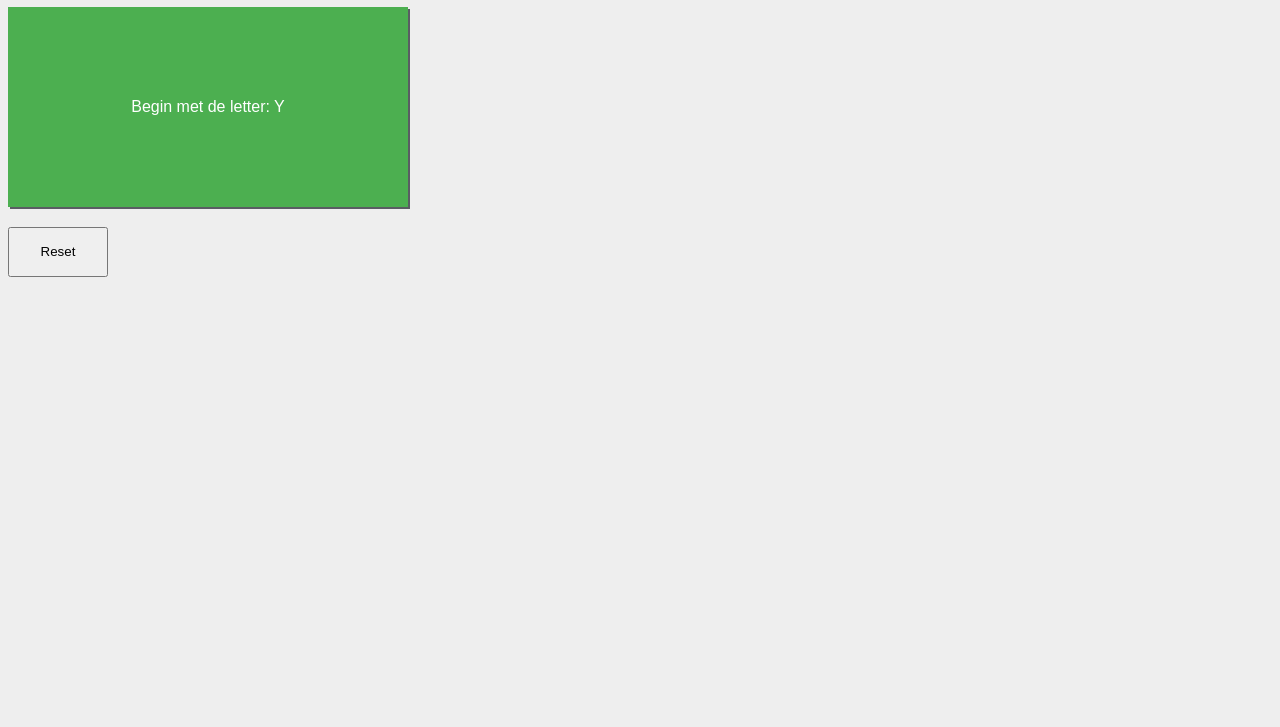
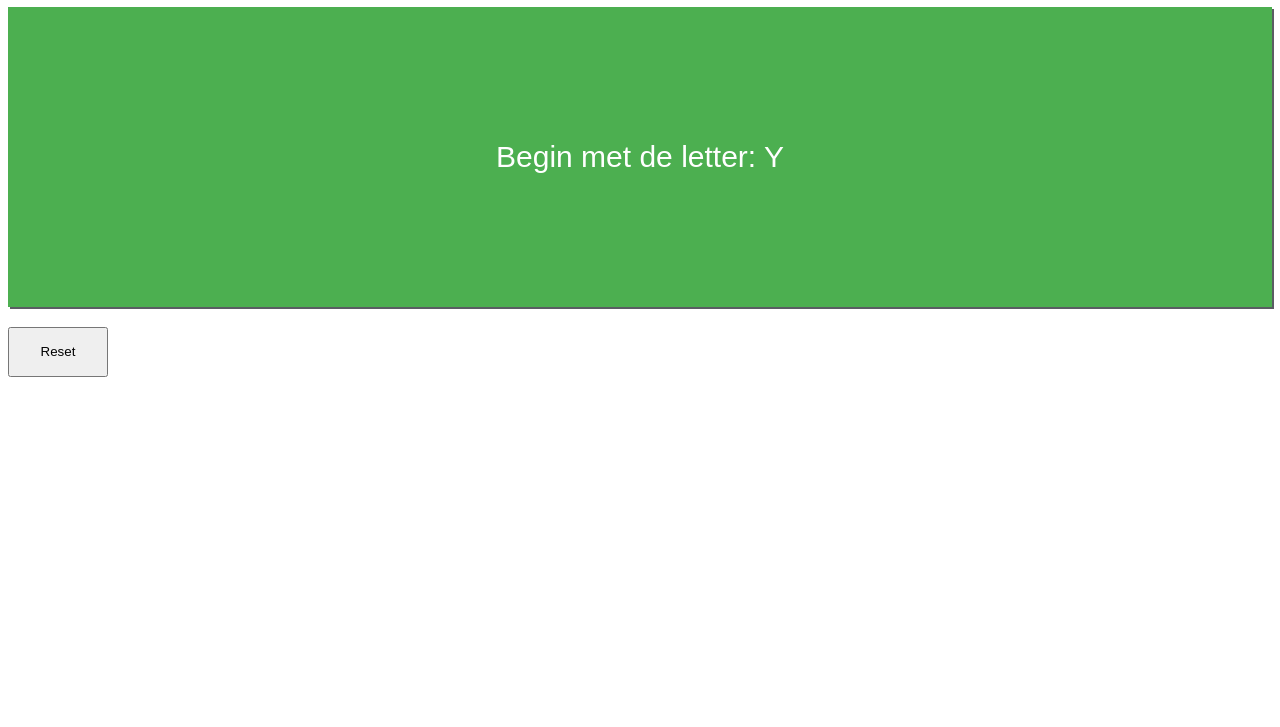
Before and after one commit to sjorstweet/sjorstweet.github.io, a plain HTML site: page index.html in a window 1280 px wide. Shown: the part 73-800 px from the top of the page. Drawn offline with Linux system fonts and the light colour scheme.

Commit message:
responsive ofzo

```diff
--- a/scriptie.js
+++ b/scriptie.js
@@ -1,7 +1,4 @@
-let container = document.getElementById('container')
 let button = document.getElementById('button')
-
-let currentIndex = 0
 
 let prompts = [
     "Flora",
@@ -98,12 +95,12 @@ let newPrompts = [
 ];
 
 prompts = prompts.concat(newPrompts)
-
 prompts = this.shuffle(prompts)
 
 const string = "abcdefghijklmnopqrstuvwxyz";
 this.button.innerHTML = ("Begin met de letter: " + string[Math.floor(Math.random() * string.length)].toUpperCase())
 
+let currentIndex = 0
 function nextCategory(){
     this.button.innerHTML = prompts[currentIndex];
     currentIndex++
--- a/style.css
+++ b/style.css
@@ -1,5 +1,6 @@
+@media screen and (max-width : 3000px) {
     body{
-    background-color: #eeeeee;
+        touch-action: manipulation;
     }
 
     h1{
@@ -12,6 +13,7 @@ h1{
         height: 200px;
         white-space: normal;
         word-wrap: break-word;
+        touch-action: manipulation;
 
         box-shadow: 2px 2px #5a5d63;
 
@@ -29,4 +31,46 @@ h1{
         margin: 20px 0 0 0;
         width: 100px;
         height: 50px;
+        touch-action: manipulation;
     }
+}
+
+@media screen and (min-width : 500px) and (max-width : 1500px) {
+    body{
+        touch-action: manipulation;
+    }
+
+    h1{
+        color: #075ee0;
+        text-shadow: 0px 1px black;
+    }
+
+    #container{
+        width: auto;
+    }
+
+    #button{
+        width: 100%;
+        height: 300px;
+        white-space: normal;
+        word-wrap: break-word;
+        box-shadow: 2px 2px #5a5d63;
+        touch-action: manipulation;
+
+        background-color: #4CAF50;
+        border: none;
+        color: white;
+        padding: 15px 32px;
+        text-align: center;
+        text-decoration: none;
+        display: inline-block;
+        font-size: 30px;
+    }
+
+    #reset{
+        touch-action: manipulation;
+        margin: 20px 0 0 0;
+        width: 100px;
+        height: 50px;
+    }
+}
```
Lines whose indentation alone changed are shown as unchanged.
